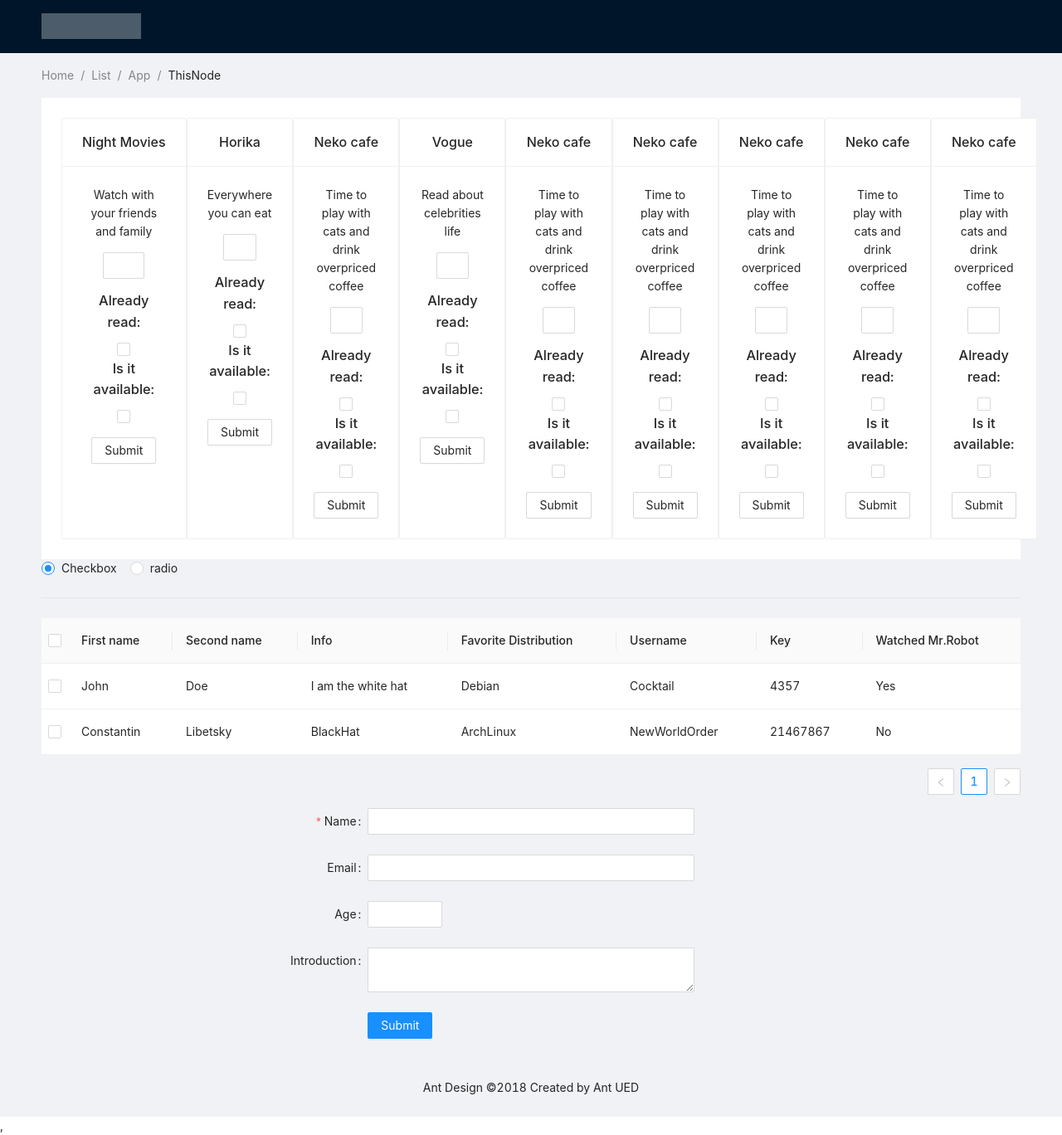
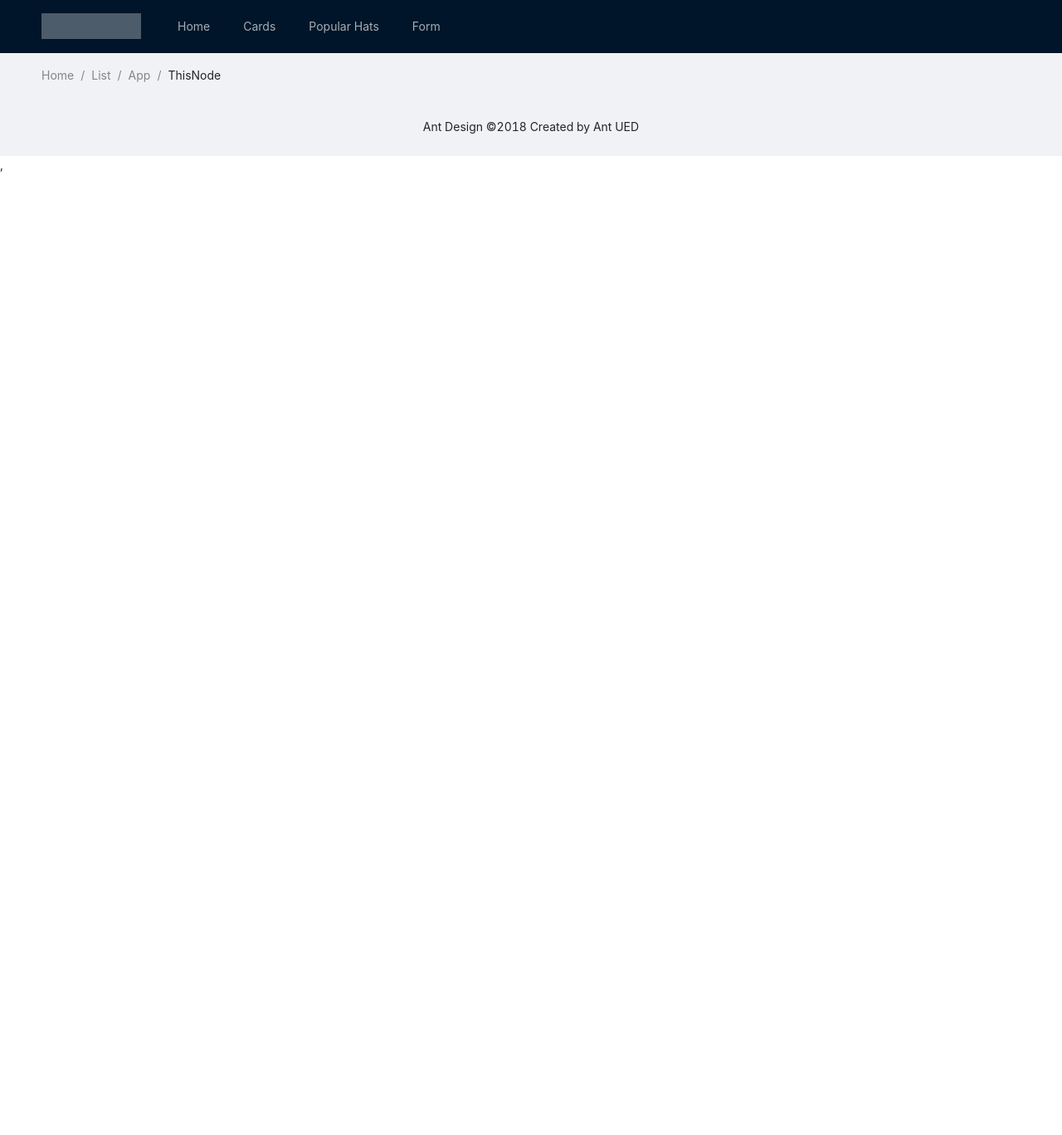
Before and after one commit to UltraMarineOwl/First_labratory_work, a React (Create React App) app: page / in a window 1280 px wide. Shown: the whole page at 83% size. After the commit the page ends 800 px from the top, so only its background shows below. Built offline with nearby package versions, Linux system fonts and the light colour scheme.

Commit message:
Added_Routes_and_Start_of_Form

```diff
--- a/package.json
+++ b/package.json
@@ -12,6 +12,7 @@
     "@types/react-dom": "^17.0.9",
     "@types/uuid": "^8.3.4",
     "antd": "^4.18.6",
+    "axios": "^0.26.1",
     "mobx": "^6.3.13",
     "mobx-react": "^7.2.1",
     "mobx-react-lite": "^3.2.3",
--- a/src/App.tsx
+++ b/src/App.tsx
@@ -1,11 +1,12 @@
 import React from 'react';
 import './App.css';
 import { LayoutCustom } from './Layouts/LayoutCustom'
-import { FooterNow } from './Layouts/FooterFor';
+import {HeaderLayout} from "./Layouts/HeaderLayout";
 
 function App() {
   return (
       <>
+          <HeaderLayout></HeaderLayout>
         <LayoutCustom></LayoutCustom>
       </>
   );
--- /dev/null
+++ b/src/Articles/Article.tsx
@@ -0,0 +1,28 @@
+import { Row } from 'antd'
+import { useEffect } from 'react'
+import {IContentModel} from "../Interfaces/interface";
+import {CustomCards} from "../Layouts/CustomCards";
+import {useLocalStorage} from "../index";
+
+
+
+export const Articles = () => {
+    const { content } = useLocalStorage()
+    useEffect(() => {
+        return () => {
+            console.log('>>UnMount')
+        }
+    })
+
+    return (
+        <Row gutter={ 16 }>
+            {
+                content.map((content: IContentModel) => {
+                    return (
+                        <CustomCards key={ content.id } content={ content } />
+                    )
+                })
+            }
+        </Row>
+    )
+}
--- a/src/Form/Forms.tsx
+++ b/src/Form/Forms.tsx
@@ -1,6 +1,5 @@
 import './FormsStyle.css';
-import { Form, Input, InputNumber, Button } from 'antd';
-import {useState} from "react";
+import { Form, Input, InputNumber, Button, Checkbox} from 'antd';
 
 const layout = {
     labelCol: { span: 8 },
@@ -14,7 +13,6 @@ const layout = {
 const validateMessages = {
     required: '${label} is required!',
     types: {
-        email: '${label} is not a valid email!',
         number: '${label} is not a valid number!',
     },
     number: {
@@ -26,17 +24,28 @@ const validateMessages = {
 export const Forms = () => {
     const onFinish = (values: any) => {
         console.log(values);
+        localStorage.setItem('values', JSON.stringify(values));
+        const itemL = localStorage.getItem("")
         const myJSON = JSON.stringify(values);
-        alert(myJSON);
+        //alert(myJSON);
     };
+
+    // const getStorageValue = (key, defaultValue) =>{
+    //     const saved = localStorage.getItem(key);
+    //
+    // }
 
     return (
         <Form {...layout} name="nest-messages" onFinish={onFinish} validateMessages={validateMessages}>
             <Form.Item name={['user', 'name']} label="Name" rules={[{ required: true }]}>
                 <Input />
             </Form.Item>
-            <Form.Item name={['user', 'email']} label="Email" rules={[{ type: 'email' }]}>
-                <Input />
+            <Form.Item
+                label="Password"
+                name="password"
+                rules={[{ required: true, message: 'Please input your password!' }]}
+            >
+                <Input.Password />
             </Form.Item>
             <Form.Item name={['user', 'age']} label="Age" rules={[{ type: 'number', min: 0, max: 99 }]}>
                 <InputNumber />
@@ -44,11 +53,18 @@ export const Forms = () => {
             <Form.Item name={['user', 'introduction']} label="Introduction">
                 <Input.TextArea />
             </Form.Item>
+            <Form.Item name="remember" valuePropName="checked" wrapperCol={{ offset: 8, span: 16 }}>
+                <Checkbox>Remember me</Checkbox>
+            </Form.Item>
             <Form.Item wrapperCol={{ ...layout.wrapperCol, offset: 8 }}>
                 <Button type="primary" htmlType="submit">
                     Submit
                 </Button>
             </Form.Item>
+
         </Form>
+
     );
+
+
 };
--- /dev/null
+++ b/src/Layouts/HeaderLayout.tsx
@@ -0,0 +1,17 @@
+import { Layout, Menu } from 'antd'
+import { Link } from 'react-router-dom'
+import {Router} from "../Routes/Routes";
+const { Header } = Layout
+
+export const HeaderLayout = () => {
+    return (
+        <Header>
+            <div className='logo' />
+            <Menu theme='dark' mode='horizontal' defaultSelectedKeys={ [ '2' ] }>
+                { Router.map((route) => {
+                    return <Menu.Item key={ `${route.id}` }><Link to={ `${ route.path}` }>{ route.name }</Link></Menu.Item>
+                }) }
+            </Menu>
+        </Header>
+    )
+}
--- a/src/Layouts/LayoutCustom.tsx
+++ b/src/Layouts/LayoutCustom.tsx
@@ -1,33 +1,20 @@
-import { Layout, /*Menu,*/ Breadcrumb } from 'antd';
-// import { ContentLayout } from './ContentLayout';
+import { Layout, Breadcrumb } from 'antd';
 import './LayoutC.css';
 import { Forms } from '../Form/Forms';
-// import {Routes} from "../Routes/Routes";
-// import {Link} from "react-router-dom";
-import { CustomCards } from './CustomCards'
-import {IContentModel} from "../Interfaces/interface";
-import { useLocalStorage } from "../index";
+import {Router} from "../Routes/Routes";
 import {observer} from "mobx-react-lite";
 import Inher from "../Interfaces/inher";
 import {FooterNow} from "./FooterFor";
+import {Route, Routes} from "react-router-dom";
+import {Articles} from "../Articles/Article";
 
-const { Header, Content } = Layout;
+const { Content } = Layout;
 
 
 export const LayoutCustom = observer(() =>{
-    const { content } = useLocalStorage()
     return(
         <>
             <Layout className="layout">
-                <Header>
-                    <div className="logo" />
-                    {/*<Menu theme="dark" mode="horizontal" defaultSelectedKeys={['2']}>*/}
-                    {/*    {Routes.map((route) => {*/}
-                    {/*        return <Menu.Item key={ route.id } ><Link to={route.path}>{route.name}</Link></Menu.Item>;*/}
-                    {/*    })}*/}
-                    {/*</Menu>*/}
-
-                </Header>
                 <Content style={{ padding: '0 50px' }}>
                     <Breadcrumb style={{ margin: '16px 0' }}>
                         <Breadcrumb.Item>Home</Breadcrumb.Item>
@@ -36,27 +23,18 @@ export const LayoutCustom = observer(() =>{
                         <Breadcrumb.Item>ThisNode</Breadcrumb.Item>
                     </Breadcrumb>
 
-                    <div className="site-layout-content">
-                        {   content.map((content: IContentModel) =>{
-                            return(
-                                <CustomCards key={content.id} content = { content } />
-                            )
-                        })
-                        }
-                    </div>
-                    <Inher></Inher>
-                    <Forms></Forms>
+                    <Routes>
+                        <Route path={ Router[0].path } />
+                        <Route path={ Router[1].path } element={ <Articles /> } />
+                        <Route path={ Router[2].path } element={ <Inher /> } />
+                        <Route path={ Router[3].path } element={ <Forms /> } />
+                    </Routes>
+
+                    {/*<Inher></Inher>*/}
+                    {/*<Forms></Forms>*/}
                     <FooterNow></FooterNow>
                 </Content>
             </Layout>,
         </>
     )
 })
-
-// export const Layout1 = () =>{
-//     return(
-//         <>
-//             <div>test</div>
-//         </>
-//     )
-// }
--- a/src/Routes/Routes.tsx
+++ b/src/Routes/Routes.tsx
@@ -1,6 +1,6 @@
 import {v4 as uuid} from 'uuid';
 
-export const Routes = [
+export const Router = [
     {
       id: uuid,
         path: '/home',
@@ -8,17 +8,17 @@ export const Routes = [
     },
     {
         id: uuid,
-        path: '/form',
-        name: 'Form'
+        path: '/cards',
+        name: 'Cards'
     },
     {
         id: uuid,
-        path: '/title',
-        name: 'title'
+        path: '/table',
+        name: 'Popular Hats'
     },
     {
         id: uuid,
-        path: '/notes',
-        name: 'Notes'
+        path: '/form',
+        name: 'Form'
     }
 ]
--- a/src/index.tsx
+++ b/src/index.tsx
@@ -21,11 +21,11 @@ const StoreContain = ({ children }: { children: ReactElement}) =>{
 
 ReactDOM.render(
   <React.StrictMode>
-      {/*<BrowserRouter>*/}
+      <BrowserRouter>
           <StoreContain>
               <App />
           </StoreContain>
-      {/*</BrowserRouter>*/}
+      </BrowserRouter>
   </React.StrictMode>,
   document.getElementById('root')
 );
```
Also changed, not shown: src/services/auth-header.ts (added, +12 -0 lines), src/services/auth.service.ts (added, +30 -0 lines), src/services/user.service.ts (added, +15 -0 lines), 2 other files (tests, documents, lock files or other folders).
